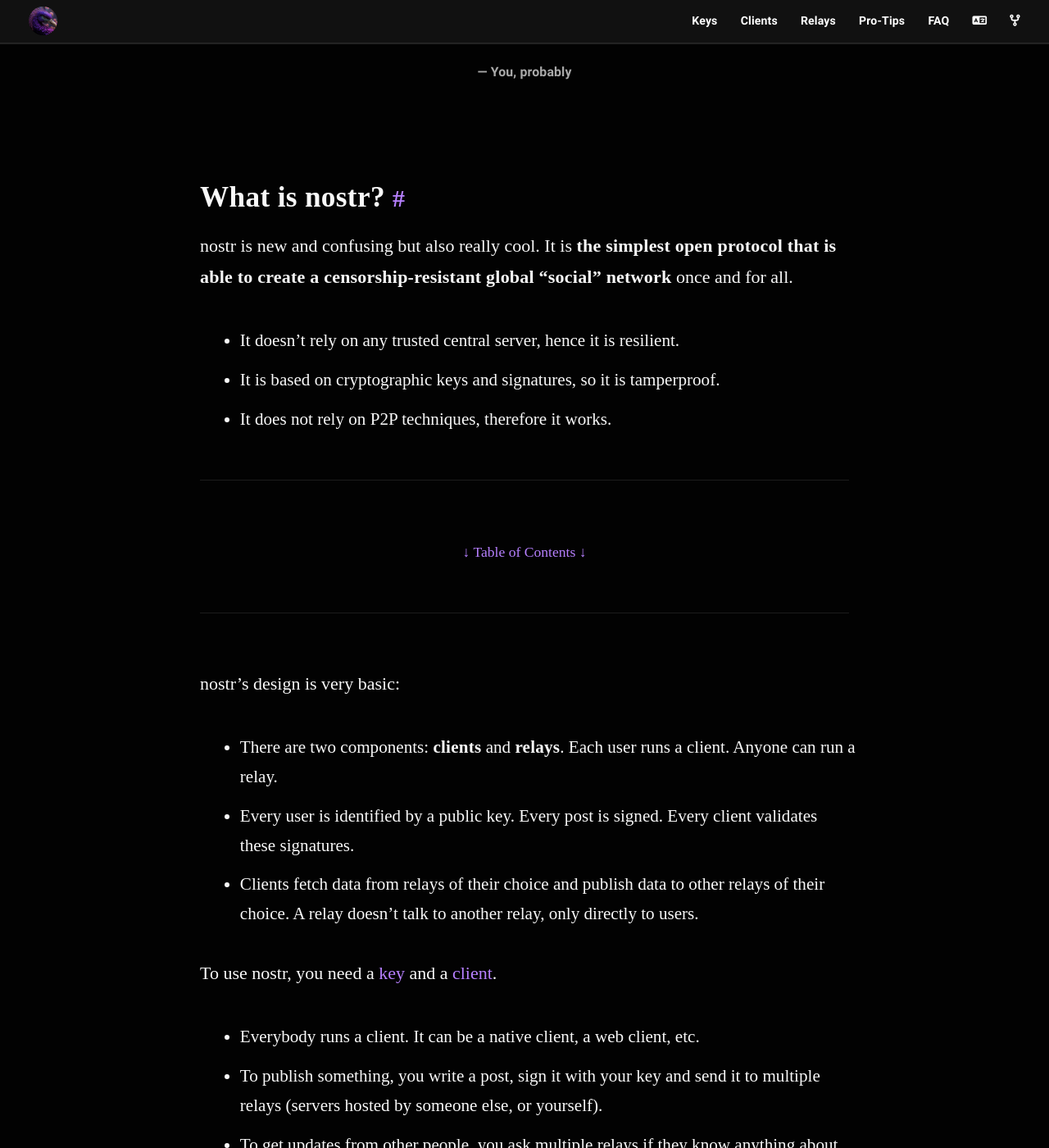
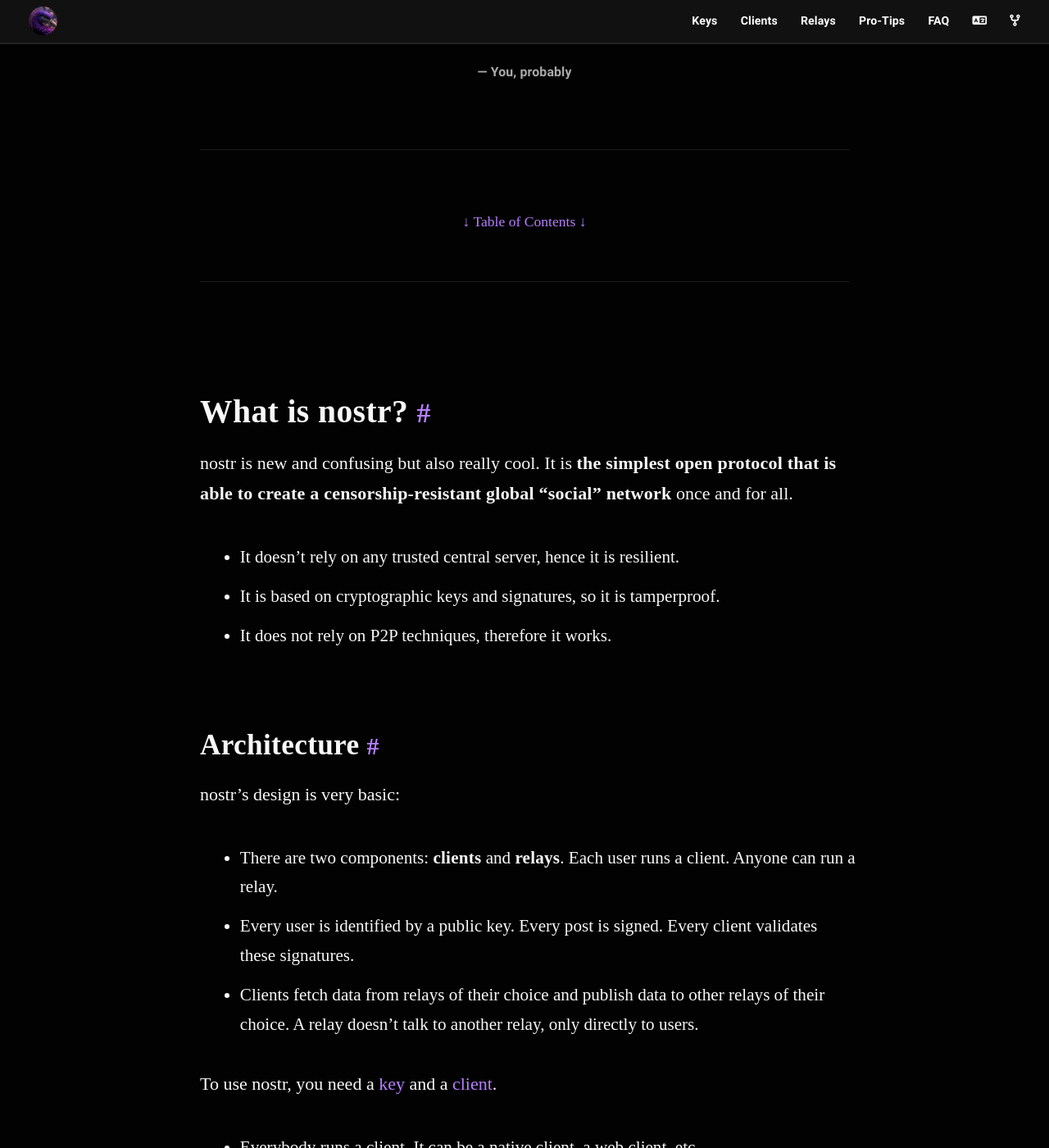
Before and after one commit to nostr-resources/nostr-resources.github.io, a Jekyll site: the page built from index.md, in a window 1280 px wide and 1400 px high, scrolled down 703 px. Shown: the whole window at 82% size. Built offline with Jekyll 4.4.1, drawn with Linux system fonts in a browser that asks for light colours; some web fonts are replaced; part of the change alters nothing that is shown.

Commit message:
style: ToC position

```diff
--- a/index.md
+++ b/index.md
@@ -26,7 +26,15 @@ redirect_from: resources
 >
 ><cite>You, probably</cite>
 
-## What is nostr?
+---
+
+<center>
+  <p><small><a href="#toc">↓ Table of Contents ↓</a></small></p>
+</center>
+
+---
+
+# What is nostr?
 
 nostr is new and confusing but also really cool. It is **the simplest open protocol that is able to create a
 censorship-resistant global "social" network** once and for all.
@@ -35,13 +43,7 @@ censorship-resistant global "social" network** once and for all.
 - It is based on cryptographic keys and signatures, so it is tamperproof.
 - It does not rely on P2P techniques, therefore it works.
 
----
-
-<center>
-  <p><small><a href="#toc">↓ Table of Contents ↓</a></small></p>
-</center>
-
----
+## Architecture
 
 nostr's design is very basic:
 
```
